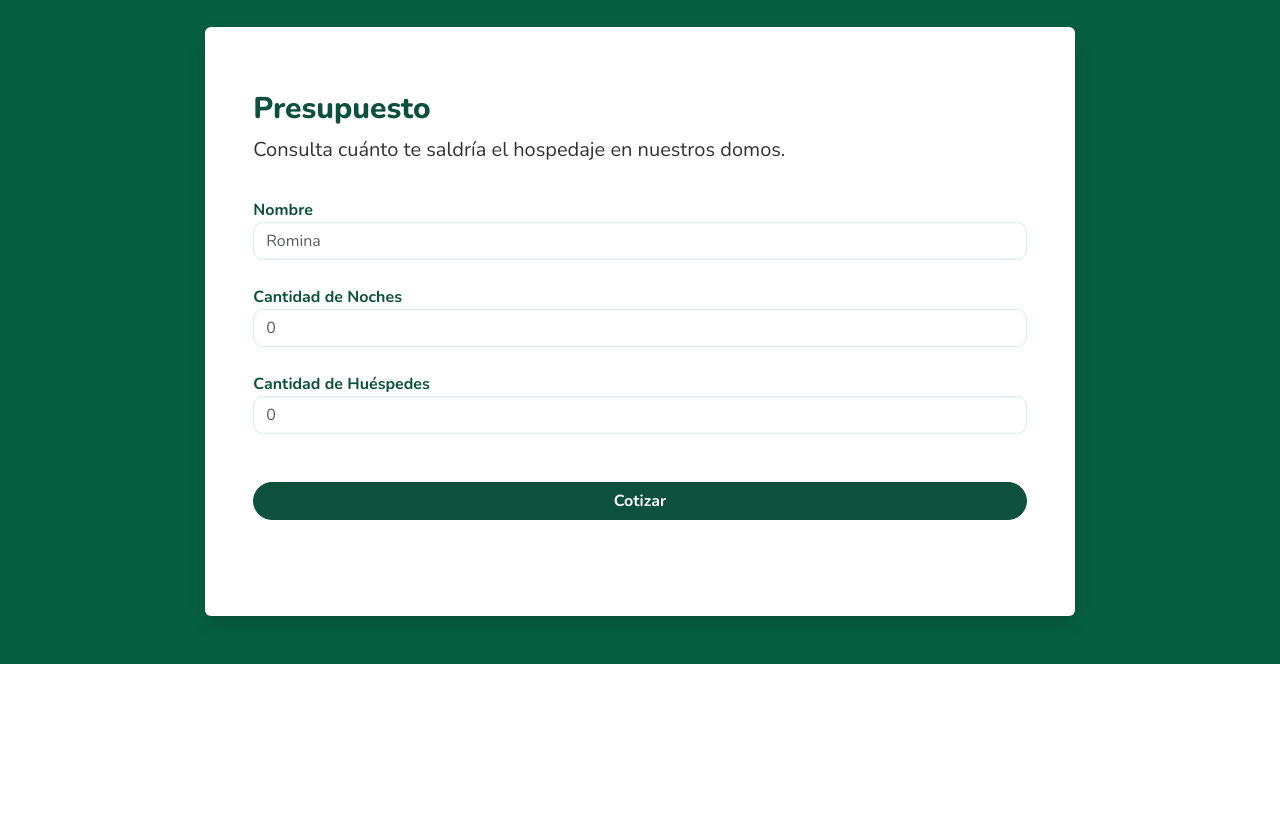
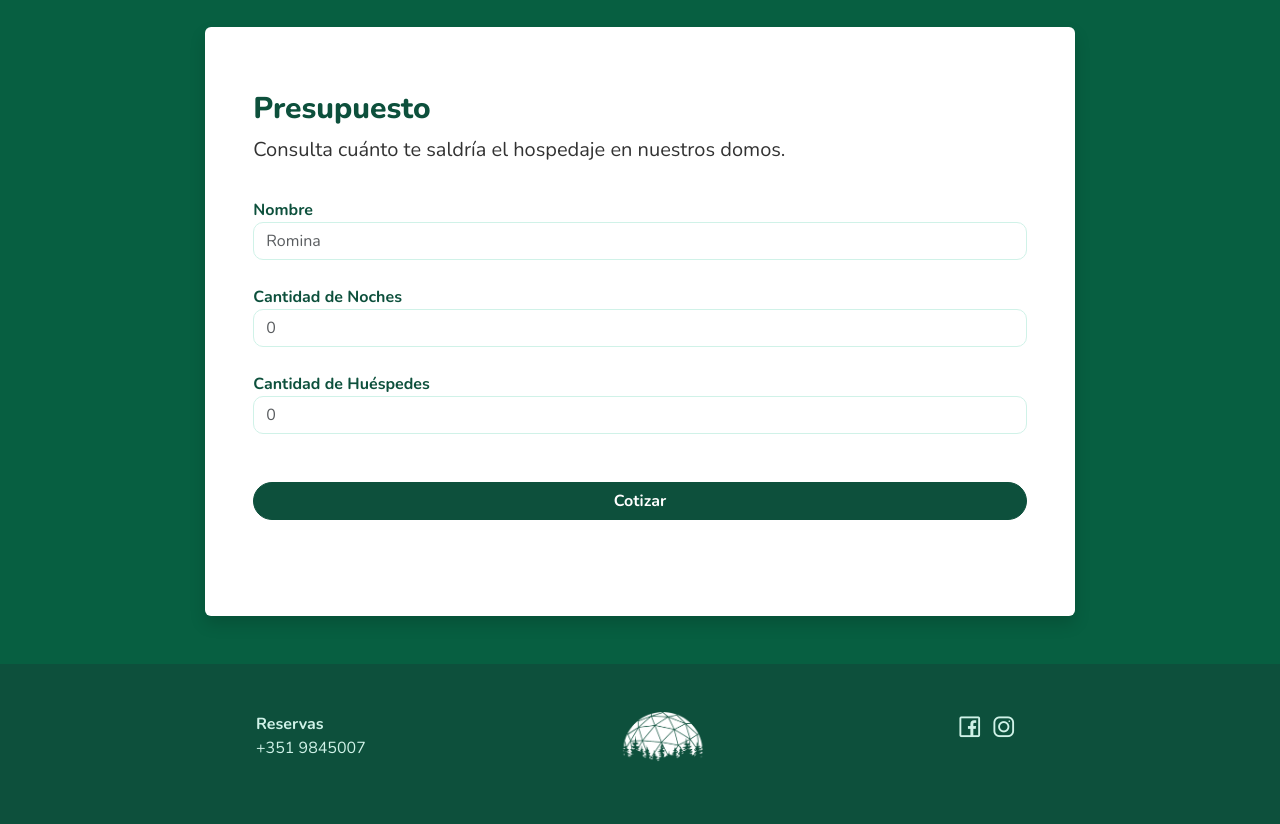
Before and after one commit to danugil/ProyectoFinalArgentinaPrograma, a plain HTML site: page index.html in a window 1280 px wide. Shown: the part 2959-3783 px from the top of the page. Before the commit the page ends 3623 px from the top, so only its background shows below. Drawn offline with nearby package versions, Linux system fonts and the light colour scheme.

Commit message:
Agregando footer

```diff
--- a/CSS/Styles.css
+++ b/CSS/Styles.css
@@ -125,3 +125,22 @@ label {
 .error {
     color: red;
 }
+
+#Footer {
+    background-color: #0D503C;
+    display:flex;
+    justify-content: space-between;
+    padding-left: 20%;
+}
+
+#Footer p {
+    color: #D0F2E8;
+    font-family: 'Nunito', sans-serif;
+    font-size: 16px;
+
+}
+
+i {
+    color: #D0F2E8;
+    font-size: 30px;
+}
--- a/index.html
+++ b/index.html
@@ -9,6 +9,7 @@
     <script type="text/javascript" src="https://cdnjs.cloudflare.com/ajax/libs/jspdf/1.5.3/jspdf.min.js"></script>
     <link href="https://fonts.googleapis.com/css2?family=Nunito:wght@400;600;700;800&family=Playball&display=swap" rel="stylesheet">
     <link href="https://cdn.jsdelivr.net/npm/bootstrap@5.3.0-alpha3/dist/css/bootstrap.min.css" rel="stylesheet" integrity="sha384-KK94CHFLLe+nY2dmCWGMq91rCGa5gtU4mk92HdvYe+M/SXH301p5ILy+dN9+nJOZ" crossorigin="anonymous">
+    <link rel="stylesheet" href="https://maxst.icons8.com/vue-static/landings/line-awesome/line-awesome/1.3.0/css/line-awesome.min.css">
     <link rel="icon" type="image/png" sizes="16x16" href="Logo/Logo _1_.ico">
     <link href="CSS/Styles.css" rel="stylesheet">
     <title>Domos en la Montaña</title>
@@ -18,6 +19,7 @@
 
     <main>
         <div>
+
             <div id="Home">
                 <nav class="navbar navbar-expand-lg navbar-dark">
                     <div class="container">
@@ -64,6 +66,7 @@
                     </div>
            </div>
 
+
             <div class="row" id="Nuestro-equipo">
                 <div class="container text-center py-5">
                     <p class="conocenos">Conocenos</p>
@@ -77,6 +80,7 @@
                     </div>
                 </div>
             </div>
+
 
             <div class="row" id="Formulario-contacto">
                 <div class="col-md-8 offset-md-2 bg-white p-5 rounded shadow my-5">
@@ -102,6 +106,7 @@
                 </div>
            </div>
 
+
             <div class="row" id="Formulario-proceso">
                 <div class="col-md-8 offset-md-2 bg-white p-5 rounded shadow my-5">
                     <h2 class="pt-3">Presupuesto</h2>
@@ -126,6 +131,25 @@
                 </div>
             </div>
 
+
+            <div class="row bg-">
+                <div class="container">
+                    <div class="row" id="Footer">
+                        <div class="col-md-4 py-5">
+                            <p><b>Reservas</b> <br>+351 9845007</p>
+                        </div>
+                        <div class="col-md-4 py-5">
+                            <img src="Logo/Logo domos 1.png" height=50px width=117,37px alt="Domos en la Montaña">
+                        </div>
+                        <div class="col-md-4 py-5">
+                            <a href="#"><i class="lab la-facebook-square"></i></a>
+                            <a href="#"><i class="lab la-instagram"></i></a>
+                        </div>
+                    </div>
+                </div>
+            </div>
+
+
         </div>
     </main>
 
```
Lines whose indentation alone changed are shown as unchanged.
